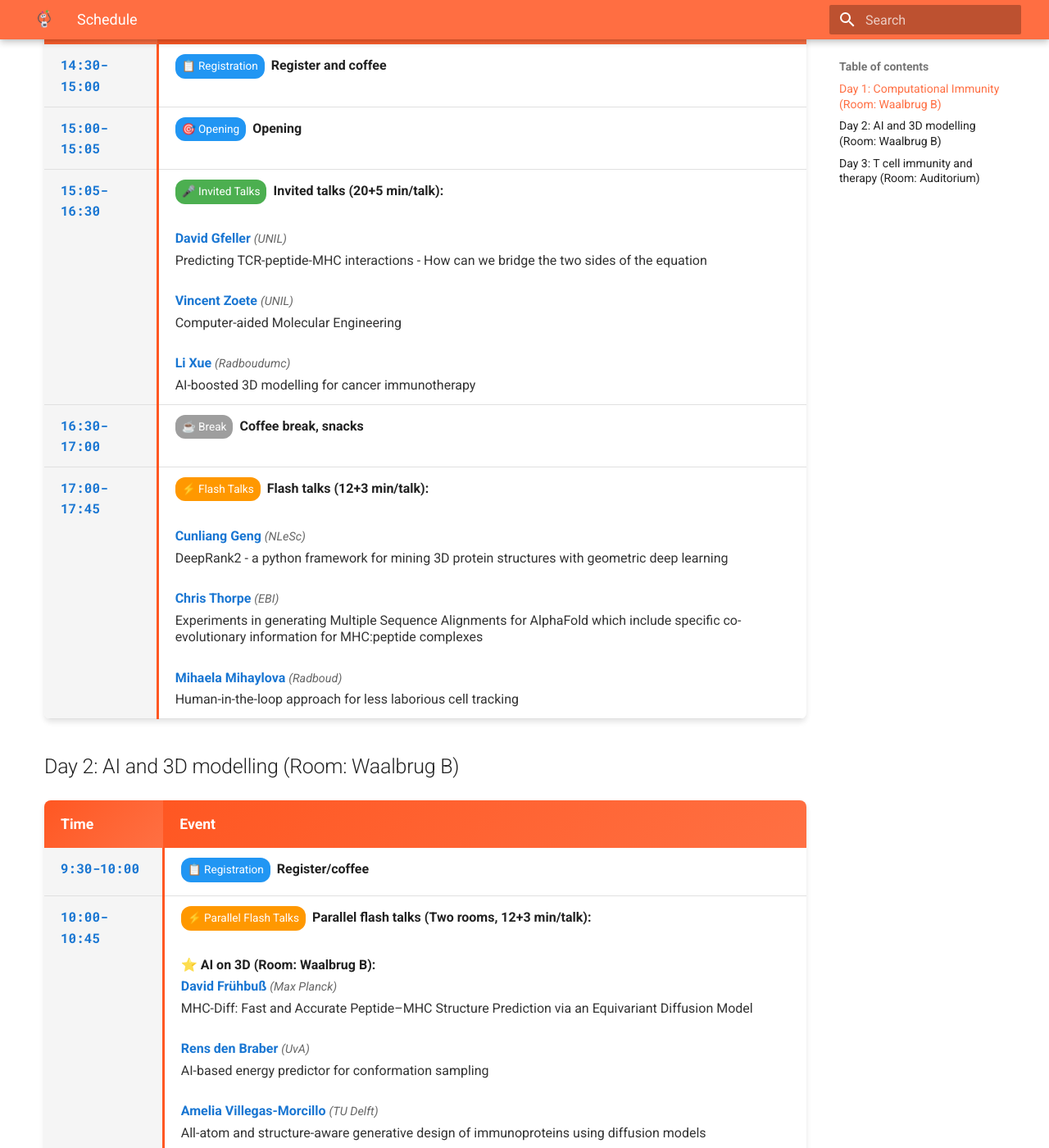
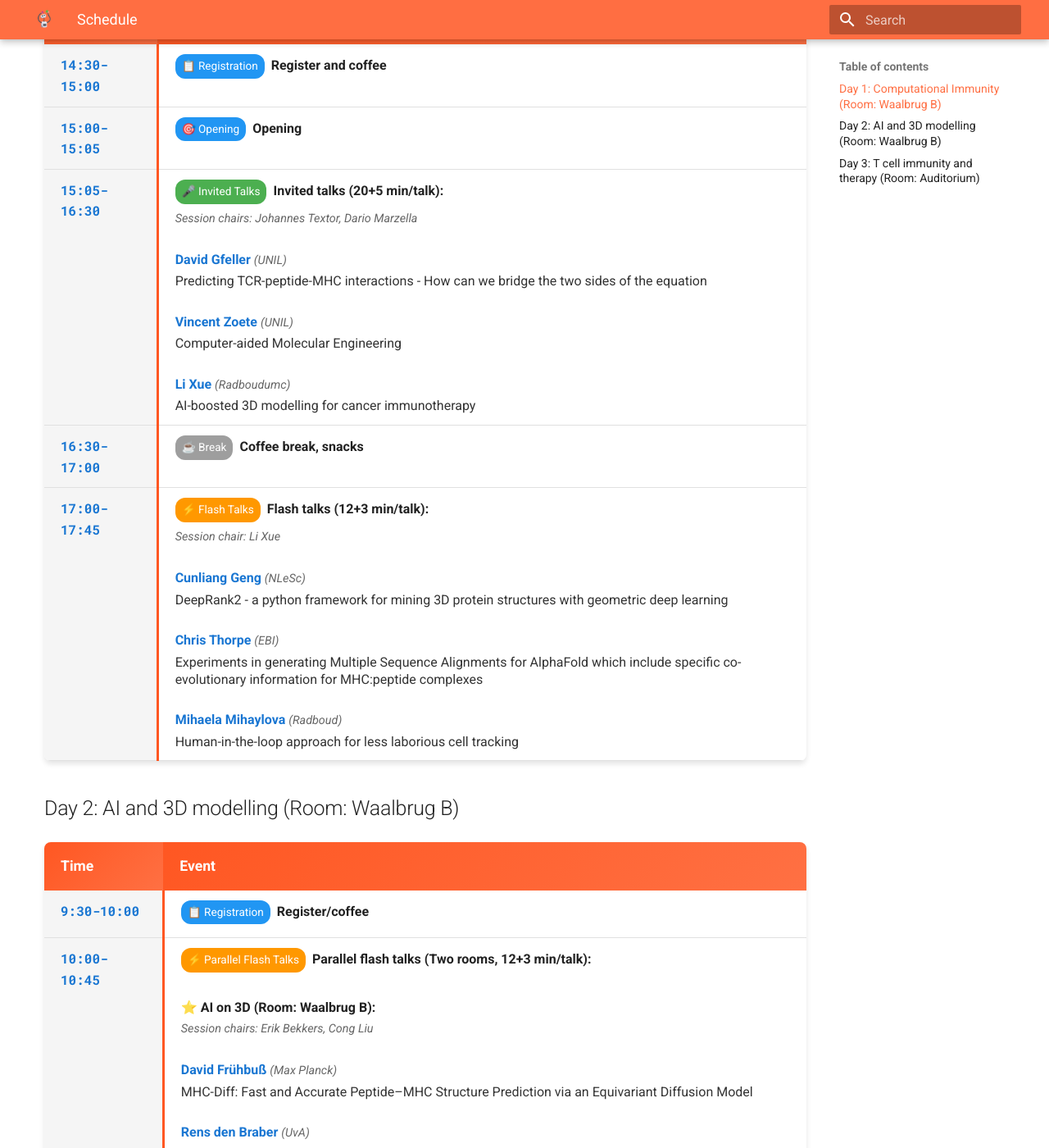
Before and after one commit to X-lab-3D/csi, an MkDocs documentation site: the page built from docs/schedule.md, in a window 1280 px wide and 1400 px high, scrolled down 749 px. Shown: the whole window at 82% size. Built offline with MkDocs 1.6.1 and Material for MkDocs 9.7.7, drawn with Linux system fonts in a browser that asks for light colours; the version menu is left out; some of the changed text lies outside the part shown.

Commit message:
Add session chair class, add session chairs

```diff
--- a/docs/css/extra.css
+++ b/docs/css/extra.css
@@ -124,6 +124,12 @@
     color: white;
 }
 
+.session-chair {
+    font-style: italic;
+    color: #666;
+    font-size: 0.9em;
+}
+
 /* Speaker styling */
 .speaker-name {
     font-weight: 600;
--- a/docs/schedule.md
+++ b/docs/schedule.md
@@ -57,7 +57,8 @@
 <tr>
 <td class="time-cell">15:05-16:30</td>
 <td>
-<span class="event-badge badge-invited">🎤 Invited Talks</span><strong>Invited talks (20+5 min/talk):</strong><br><br>
+<span class="event-badge badge-invited">🎤 Invited Talks</span><strong>Invited talks (20+5 min/talk):</strong><br>
+<span class="session-chair">Session chairs: Johannes Textor, Dario Marzella</span><br><br>
 <div class="talk-entry">
 <span class="speaker-name">David Gfeller</span> <span class="speaker-affiliation">(UNIL)</span><br>
 <div class="talk-title">Predicting TCR-peptide-MHC interactions - How can we bridge the two sides of the equation</div>
@@ -79,7 +80,8 @@
 <tr>
 <td class="time-cell">17:00-17:45</td>
 <td>
-<span class="event-badge badge-flash">⚡ Flash Talks</span><strong>Flash talks (12+3 min/talk):</strong><br><br>
+<span class="event-badge badge-flash">⚡ Flash Talks</span><strong>Flash talks (12+3 min/talk):</strong><br>
+<span class="session-chair">Session chair: Li Xue</span><br><br>
 <div class="talk-entry">
 <span class="speaker-name">Cunliang Geng</span> <span class="speaker-affiliation">(NLeSc)</span><br>
 <div class="talk-title">DeepRank2 - a python framework for mining 3D protein structures with geometric deep learning</div>
@@ -117,6 +119,7 @@
 <td>
 <span class="event-badge badge-flash">⚡ Parallel Flash Talks</span><strong>Parallel flash talks (Two rooms, 12+3 min/talk):</strong><br><br>
 <strong> ⭐ AI on 3D (Room: Waalbrug B):</strong><br>
+<span class="session-chair">Session chairs: Erik Bekkers, Cong Liu</span><br><br>
 <div class="talk-entry">
 <span class="speaker-name">David Frühbuß</span> <span class="speaker-affiliation">(Max Planck)</span><br>
 <div class="talk-title">MHC-Diff: Fast and Accurate Peptide–MHC Structure Prediction via an Equivariant Diffusion Model</div>
@@ -130,6 +133,7 @@
 <div class="talk-title">All-atom and structure-aware generative design of immunoproteins using diffusion models</div>
 </div><br>
 <strong> 🌟 AI on 3D (Room: De Oversteek):</strong><br>
+<span class="session-chair">Session chair: Daniel Rademaker</span><br><br>
 <div class="talk-entry">
 <span class="speaker-name">Farzaneh Meimandi parizi</span> <span class="speaker-affiliation">(Radboud)</span><br>
 <div class="talk-title">SwiftTCR: Efficient computational docking protocol of TCRpMHC-I complexes using restricted rotation matrices</div>
@@ -151,7 +155,8 @@
 <tr>
 <td class="time-cell">11:15-12:05</td>
 <td>
-<span class="event-badge badge-invited">🎤 Invited Talks</span><strong>Invited talks (Room: Waalbrug B, 20+5 min/talk):</strong><br><br>
+<span class="event-badge badge-invited">🎤 Invited Talks</span><strong>Invited talks (Room: Waalbrug B, 20+5 min/talk):</strong><br>
+<span class="session-chair">Session chairs: Martijn Huijnen, Dario Marzella</span><br><br>
 <div class="talk-entry">
 <span class="speaker-name">Johannes Textor</span> <span class="speaker-affiliation">(Radboud University)</span><br>
 <div class="talk-title">How T cells coordinate their motion in single lane traffic</div>
@@ -169,7 +174,8 @@
 <tr>
 <td class="time-cell">13:30-14:45</td>
 <td>
-<span class="event-badge badge-invited">🎤 Invited Talks </span><strong>Geometric deep learning (20+5 min/talk):</strong><br><br>
+<span class="event-badge badge-invited">🎤 Invited Talks </span><strong>Geometric deep learning (20+5 min/talk):</strong><br>
+<span class="session-chair">Session chair: Li Xue</span><br><br>
 <div class="talk-entry">
 <span class="speaker-name">Erik Bekkers</span> <span class="speaker-affiliation">(UvA)</span><br>
 <div class="talk-title">Equivariance and weight-sharing in neural networks without specialized modules</div>
@@ -179,7 +185,7 @@
 <div class="talk-title">Language and Geometry models for RNA</div>
 </div><br>
 <div class="talk-entry">
-<span class="speaker-name">Cong Liu</span> <span class="speaker-affiliation">(Johnson&Johnson)</span><br>
+<span class="speaker-name">Cong Liu</span> <span class="speaker-affiliation">(UvA)</span><br>
 <div class="talk-title">Geometric Modelling with Clifford Algebra for Molecules and Proteins</div>
 </div>
 </td>
@@ -191,7 +197,8 @@
 <tr>
 <td class="time-cell">15:15-16:30</td>
 <td>
-<span class="event-badge badge-invited">🎤 Invited Talks</span><strong>3D modelling and design (20+5 min/talk):</strong><br><br>
+<span class="event-badge badge-invited">🎤 Invited Talks</span><strong>3D modelling and design (20+5 min/talk):</strong><br>
+<span class="session-chair">Session chairs: Hanka Venselaar, Coos Baakman</span><br><br>
 <div class="talk-entry">
 <span class="speaker-name">Monica Fernandez-Quintero</span> <span class="speaker-affiliation">(Scripps)</span><br>
 <div class="talk-title">Structure and dynamics-guided antibody design</div>
@@ -234,7 +241,8 @@
 <tr>
 <td class="time-cell">10:00-11:30</td>
 <td>
-<span class="event-badge badge-invited">🎤 Invited Talks</span><strong>Invited speakers (25+5 min/talk):</strong><br><br>
+<span class="event-badge badge-invited">🎤 Invited Talks</span><strong>Invited speakers (25+5 min/talk):</strong><br>
+<span class="session-chair">Session chairs: Mark Gorris, to be confirmed</span><br><br>
 <div class="talk-entry">
 <span class="speaker-name">Heather Melichar</span> <span class="speaker-affiliation">(McGill)</span><br>
 <div class="talk-title">Predicting T cell responses from intracellular calcium dynamics</div>
@@ -256,7 +264,8 @@
 <tr>
 <td class="time-cell">13:00-14:30</td>
 <td>
-<span class="event-badge badge-invited">🎤 Invited Talks</span><strong>Invited speakers (25+5 min/talk):</strong><br><br>
+<span class="event-badge badge-invited">🎤 Invited Talks</span><strong>Invited speakers (25+5 min/talk):</strong><br>
+<span class="session-chair">Session chairs: to be confirmed</span><br><br>
 <div class="talk-entry">
 <span class="speaker-name">Mark Gorris</span> <span class="speaker-affiliation">(Radboudumc)</span><br>
 <div class="talk-title">Induction of Frameshift-specific T cells through Dendritic Cell Vaccination in Lynch Syndrome and CMMRD</div>
@@ -278,7 +287,8 @@
 <tr>
 <td class="time-cell">15:00-16:15</td>
 <td>
-<span class="event-badge badge-invited">🎤 Invited Talks</span><strong>Invited speakers (20+5 min/talk):</strong><br><br>
+<span class="event-badge badge-invited">🎤 Invited Talks</span><strong>Invited speakers (20+5 min/talk):</strong><br>
+<span class="session-chair">Session chairs: to be confirmed</span><br><br>
 <div class="talk-entry">
 <span class="speaker-name">Alexandre Bonvin</span> <span class="speaker-affiliation">(Utrecht University)</span><br>
 <div class="talk-title">AI and physics-based integrative modelling of immune complexes</div>
@@ -300,7 +310,8 @@
 <tr>
 <td class="time-cell">16:45-17:30</td>
 <td>
-<span class="event-badge badge-flash">⚡ Flash Talks</span><strong>Flash talks (12+3 min/talk):</strong><br><br>
+<span class="event-badge badge-flash">⚡ Flash Talks</span><strong>Flash talks (12+3 min/talk):</strong><br>
+<span class="session-chair">Session chairs: to be confirmed</span><br><br>
 <div class="talk-entry">
 <span class="speaker-name">Thomas Kuilman</span> <span class="speaker-affiliation">(AstraZeneca)</span><br>
 <div class="talk-title">Establisment of a TCR Discovery Platform to support building ML models that predict TCR characteristics</div>
```
